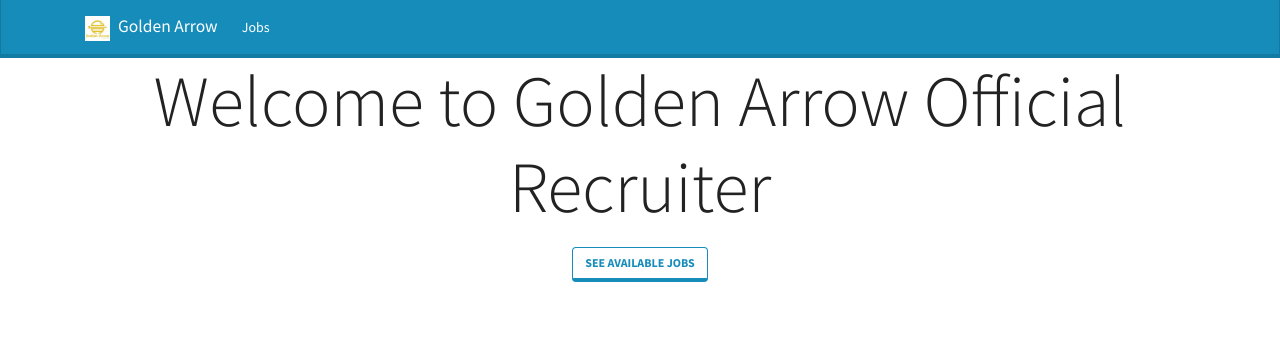
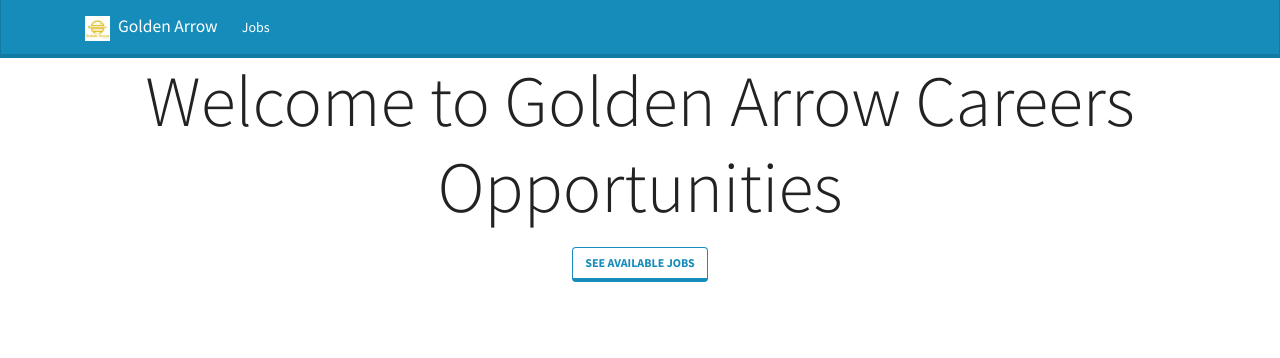
Before and after one commit to abdoamir117/goldenarrow, a Django app: page / in a window 1280 px wide. Shown: the top 358 px of the page. Run offline with Django 3.2, Linux system fonts and the light colour scheme; some libraries are stand-ins or nearby versions.

Commit message:
fix spelling in jobs page

```diff
--- a/templates/home.html
+++ b/templates/home.html
@@ -2,7 +2,7 @@
 
 {% block content %}
 <div class="h-85 center-content text-center">
-    <p class="display-3">Welcome to Golden Arrow Official Recruiter</p>
+    <p class="display-3">Welcome to Golden Arrow Careers Opportunities</p>
     <a class="btn btn-outline-primary" href="{% url 'jobs' %}">See available jobs</a>
 </div>
 {% endblock %}
--- a/templates/jobs.html
+++ b/templates/jobs.html
@@ -19,7 +19,7 @@
         <h1>Jobs</h1>
     </div>
     <div class="col-6 text-right">
-        <p>To apply, email us at <a href="mailto:carrer@goldenarrow.sd">career@goldenarrow.sd</a></p>
+        <p>To apply, email us at <a href="mailto:carrer@goldenarrow.sd">careers@goldenarrow.sd</a></p>
         <p class="text-muted">Please specify the position you're apply to in
             your email.</p>
     </div>
```
